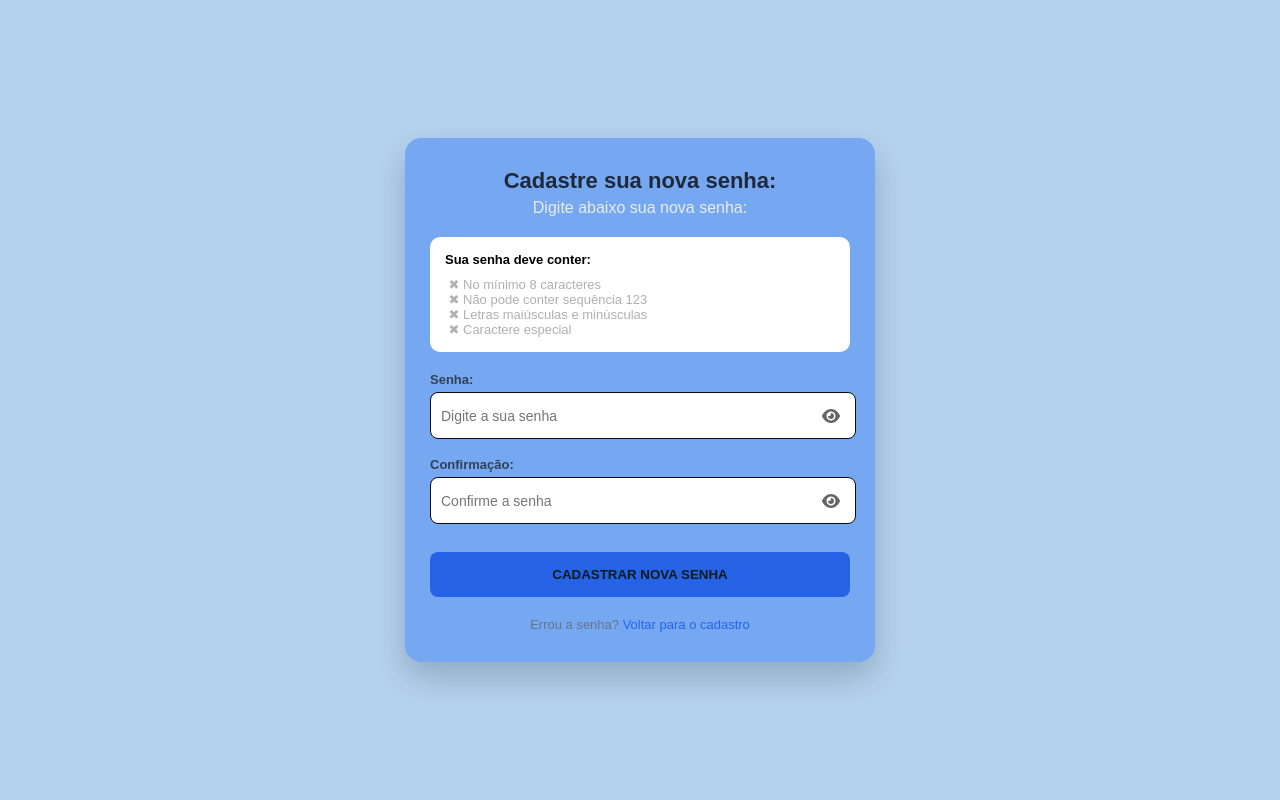
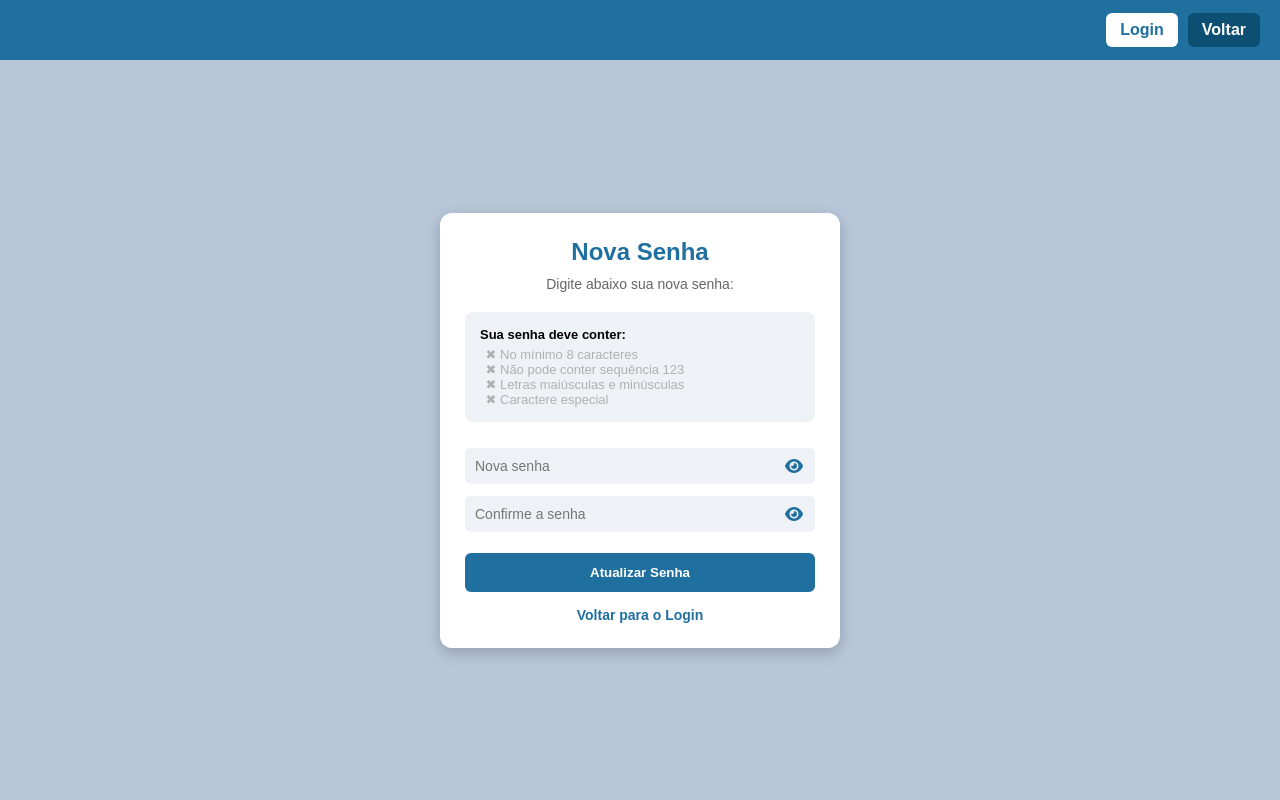
Before and after one commit to EricPUCPR/Bazar-Online, a PHP site: page /bazar/pagina_recuperacao_de_senha/pagina_recuperacao_de_senha.php in a window 1280 px wide. Run offline with PHP 8.4, Linux system fonts and the light colour scheme.

Commit message:
alteracao estilo pagina recuperacao de senha

```diff
--- a/pagina_recuperacao_de_senha/pagina_recuperacao_de_senha.php
+++ b/pagina_recuperacao_de_senha/pagina_recuperacao_de_senha.php
@@ -1,20 +1,206 @@
+<?php
+// conexao com o banco
+$mysqli = new mysqli("localhost", "root", "", "sistema_usuarios");
 
-<?php
+// ppega o token da URL
+$token = $_GET['token'] ?? '';
+$erro_token = false;
+$sucesso = false;
+
+if (empty($token)) {
+    $erro_token = "Token ausente.";
+} else {
+    // verifica se o token existe e não expirou
+    $stmt = $mysqli->prepare("SELECT usuario_email FROM usuario WHERE recuperacao_token = ? AND recuperacao_expira > NOW()");
+    $stmt->bind_param("s", $token);
+    $stmt->execute();
+    $result = $stmt->get_result();
+
+    if ($result->num_rows === 0) {
+        $erro_token = "Este link expirou ou é inválido.";
+    }
+}
+
+// se o formulario for enviado
+if ($_SERVER["REQUEST_METHOD"] == "POST" && !$erro_token) {
+    $nova_senha = $_POST["senha"];
+
+    // cria o hash da senha
+    $senha_hash = password_hash($nova_senha, PASSWORD_DEFAULT);
+
+    // atualiza a senha e limpa o token
+    $update = $mysqli->prepare("UPDATE usuario SET usuario_senha = ?, recuperacao_token = NULL, recuperacao_expira = NULL WHERE recuperacao_token = ?");
+    $update->bind_param("ss", $senha_hash, $token);
+
+    if ($update->execute()) {
+        $sucesso = true;
+    }
+}
 ?>
 <!DOCTYPE html>
 <html lang="pt-br">
 <head>
     <meta charset="UTF-8">
-    <title>Recuperação de senha</title>
+    <title>Recuperação de Senha</title>
+    <link rel="stylesheet" href="https://cdnjs.cloudflare.com/ajax/libs/font-awesome/6.0.0/css/all.min.css">
+    <style>
+        * {
+            margin: 0;
+            padding: 0;
+            box-sizing: border-box;
+            font-family: Arial;
+        }
 
-    <link rel="stylesheet" href="style.css">
-    <link rel="stylesheet" href="https://cdnjs.cloudflare.com/ajax/libs/font-awesome/6.0.0/css/all.min.css">
+        body {
+            background: #e6e6e6;
+        }
+
+        .header {
+            height: 60px;
+            background: #1f6f9f;
+            display: flex;
+            justify-content: flex-end;
+            align-items: center;
+            padding: 0 20px;
+            gap: 10px;
+        }
+
+        .header a {
+            text-decoration: none;
+            padding: 8px 14px;
+            border-radius: 6px;
+            font-weight: bold;
+        }
+
+        .login {
+            background: #ffffff;
+            color: #1f6f9f;
+        }
+
+        .voltar {
+            background: #0d4f73;
+            color: white;
+        }
+
+        .main {
+            display: flex;
+            justify-content: center;
+            align-items: center;
+            min-height: calc(100vh - 60px);
+            background: #b7c7d9;
+            padding: 20px;
+        }
+
+        .box {
+            width: 400px;
+            background: white;
+            padding: 25px;
+            border-radius: 12px;
+            text-align: center;
+            box-shadow: 0 5px 15px rgba(0,0,0,0.2);
+        }
+
+        .box h2 {
+            margin-bottom: 10px;
+            color: #1f6f9f;
+        }
+
+        .box p {
+            font-size: 14px;
+            color: #666;
+            margin-bottom: 20px;
+        }
+
+        .regras-senha {
+            background: #eef2f6;
+            padding: 15px;
+            border-radius: 8px;
+            text-align: left;
+            font-size: 13px;
+            margin-bottom: 20px;
+        }
+
+        .regras-senha ul {
+            margin-top: 5px;
+            padding-left: 20px;
+        }
+
+        .invalid { color: #b0b0b0; }
+        .invalid::marker { content: "✖ "; }
+        .valid { color: #28a745; font-weight: bold; }
+        .valid::marker { content: "✔ "; }
+
+        .password-wrapper {
+            position: relative;
+            width: 100%;
+        }
+
+        .box input {
+            width: 100%;
+            padding: 10px;
+            margin: 6px 0;
+            border-radius: 6px;
+            border: none;
+            background: #eef2f6;
+            font-size: 14px;
+        }
+
+        .toggle-password {
+            position: absolute;
+            right: 12px;
+            top: 50%;
+            transform: translateY(-50%);
+            cursor: pointer;
+            color: #1f6f9f;
+        }
+
+        button {
+            width: 100%;
+            padding: 12px;
+            margin-top: 15px;
+            background: #1f6f9f;
+            color: white;
+            border: none;
+            border-radius: 6px;
+            font-weight: bold;
+            cursor: pointer;
+            transition: 0.2s;
+        }
+
+        button:hover {
+            background: #0d4f73;
+        }
+
+        .link {
+            display: block;
+            margin-top: 15px;
+            text-decoration: none;
+            color: #1f6f9f;
+            font-weight: bold;
+            font-size: 14px;
+        }
+
+        #erro-regex, #erro-match {
+            display: none;
+            color: red;
+            font-size: 12px;
+            margin-top: -4px;
+            margin-bottom: 10px;
+            text-align: left;
+        }
+    </style>
 </head>
 
 <body>
 
-<div class="card">
-    <h2>Cadastre sua nova senha:</h2>
+<div class="header">
+    <a href="../Login.html" class="login">Login</a>
+    <a href="../index.html" class="voltar">Voltar</a>
+</div>
+
+<div class="main">
+    <div class="box">
+        <h2>Nova Senha</h2>
         <p>Digite abaixo sua nova senha:</p>
 
         <div class="regras-senha">
@@ -27,40 +213,39 @@
             </ul>
         </div>
 
-    <form id="formSenha" action="processar_recuperacao.php" method="POST">
-
-        <div class="input-group">
-            <label for="password">Senha:</label>
+        <form id="formSenha" method="POST">
 
             <div class="password-wrapper">
-                <input type="password" name="senha" id="password" required placeholder="Digite a sua senha">
+                <input type="password" name="senha" id="password" required placeholder="Nova senha">
                 <i class="fa-solid fa-eye toggle-password" onclick="togglePassword('password', this)"></i>
             </div>
-
-            <span id="erro-regex" style="display: none; color:red">A sequência 123 não é permitida.</span>
-        </div>
-
-        <div class="input-group">
-            <label for="confirmar_senha">Confirmação:</label>
+            <span id="erro-regex">A sequência 123 não é permitida.</span>
 
             <div class="password-wrapper">
                 <input type="password" name="confirmar_senha" id="confirmar_senha" required placeholder="Confirme a senha">
                 <i class="fa-solid fa-eye toggle-password" onclick="togglePassword('confirmar_senha', this)"></i>
             </div>
+            <span id="erro-match">As senhas não coincidem.</span>
 
-            <span id="erro-match">As senhas não coincidem.</span>
+            <button type="submit">Atualizar Senha</button>
+        </form>
+
+        <a href="Login.html" class="link">Voltar para o Login</a>
+    </div>
 </div>
 
-        <button type="submit">CADASTRAR NOVA SENHA</button>
-    </form>
-
-    <div class="footer-link">
-        Errou a senha?
-        <a href="../cadastro_usuario.html">Voltar para o cadastro</a>
-    </div>
-
-</div>
-
+<script>
+function togglePassword(id, el) {
+    const input = document.getElementById(id);
+    if (input.type === "password") {
+        input.type = "text";
+        el.classList.replace('fa-eye', 'fa-eye-slash');
+    } else {
+        input.type = "password";
+        el.classList.replace('fa-eye-slash', 'fa-eye');
+    }
+}
+</script>
 <script src="script.js"></script>
 
 </body>
```
Also changed, not shown: pagina_recuperacao_de_senha/script.js (+5 -8 lines). Lines whose indentation alone changed are shown as unchanged.
